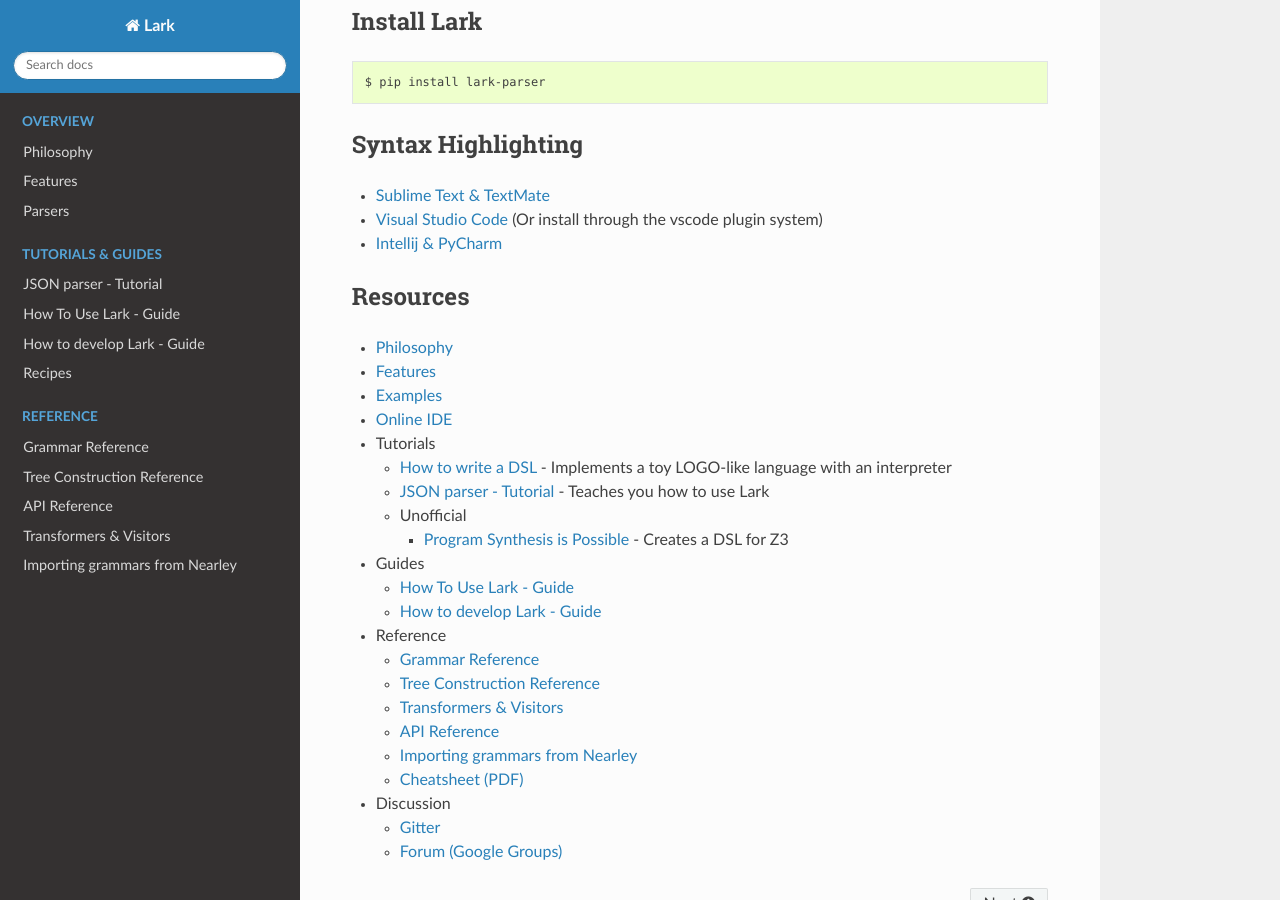
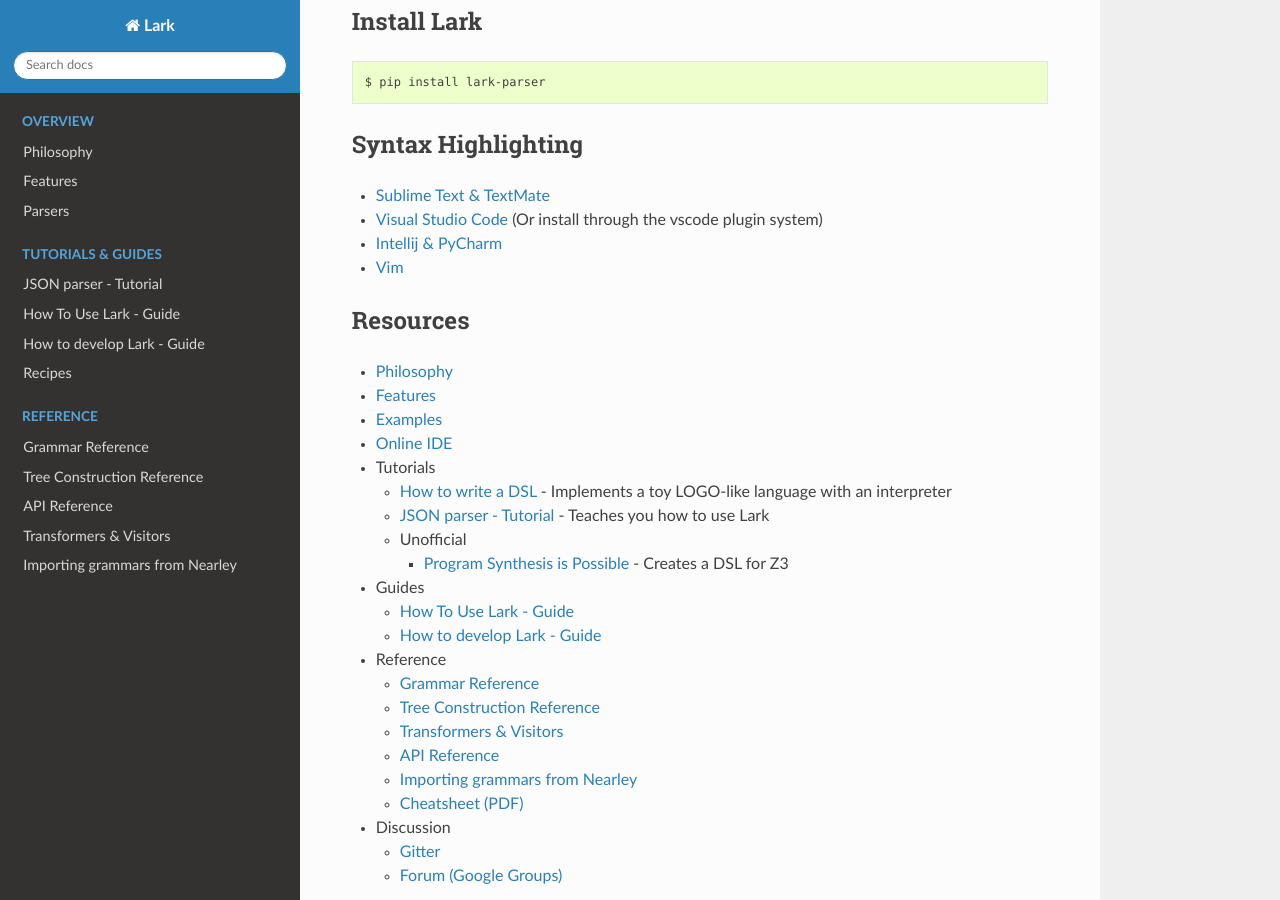
Before and after one commit to lark-parser/lark, a Sphinx documentation site: the page built from docs/index.rst, in a window 1280 px wide and 900 px high, scrolled down 371 px. Built offline with Sphinx 7.4.7 and the Read the Docs theme 2.0.0, drawn with Linux system fonts in a browser that asks for light colours; pages that are not in the unit, such as notebooks, are missing from menus.

Commit message:
Added link to vim syntax highlighter

```diff
--- a/docs/index.rst
+++ b/docs/index.rst
@@ -63,10 +63,12 @@
 -  `Sublime Text & TextMate`_
 -  `Visual Studio Code`_ (Or install through the vscode plugin system)
 -  `Intellij & PyCharm`_
+-  `Vim`_
 
 .. _Sublime Text & TextMate: https://github.com/lark-parser/lark_syntax
 .. _Visual Studio Code: https://github.com/lark-parser/vscode-lark
 .. _Intellij & PyCharm: https://github.com/lark-parser/intellij-syntax-highlighting
+.. _Vim: https://github.com/lark-parser/vim-lark-syntax
 
 Resources
 ---------
```
Also changed, not shown: README.md (+1 -0 lines).
